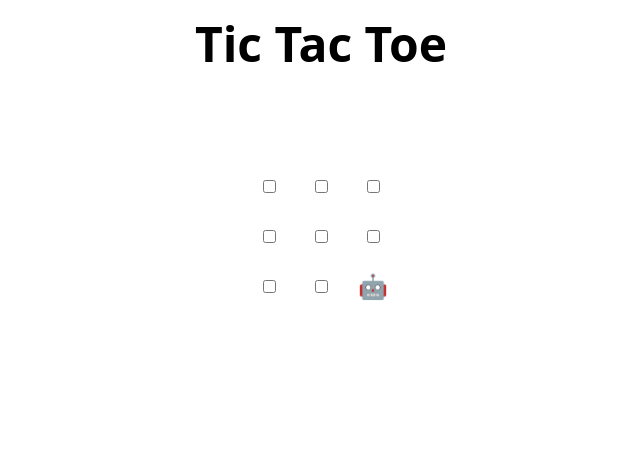
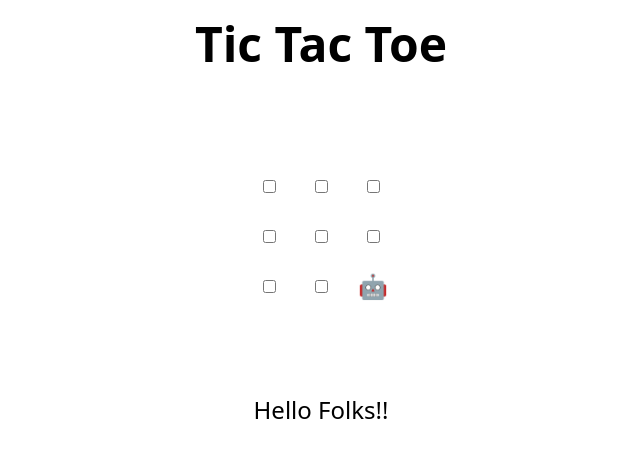
Before and after one commit to piyush-mahajan/MLSA_Review, a plain HTML site: page index.html in a window 1280 px wide. Shown: the whole page, without its empty margins (319-959 px from the left). Drawn offline with Linux system fonts and the light colour scheme.

Commit message:
Update index.html
Piyush Mahajan-MLSA

```diff
--- a/index.html
+++ b/index.html
@@ -47,6 +47,7 @@
   </tr>
 </table>
 
+<p>Hello Folks!!</p>
 <h2 hidden>Game over, refresh to play again 🧑‍💻 🤖!</h2>
 
 <script>
```
